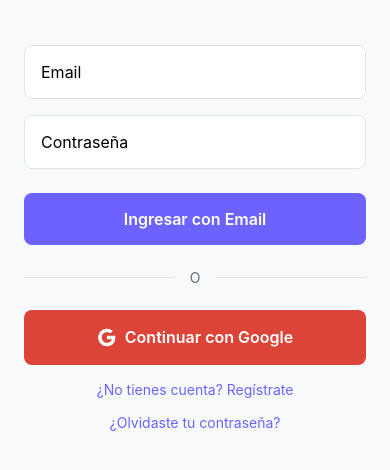
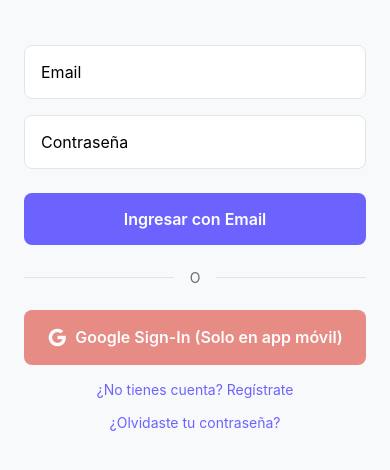
Before and after one commit to raibau003/separapp, an Expo app drawn with the web renderer of React Native: screen /login in a window 390 px wide. Shown: the part 252-722 px from the top of the page. Built offline with nearby package versions, Linux system fonts and the light colour scheme; Expo Router itself is replaced by a stand-in of ours; some packages are replaced by stand-ins of ours; no server answers.

Commit message:
fix: disable Google Sign-In on web platform
- Google Sign-In (@react-native-google-signin) only works on native platforms
- Added platform detection to disable button on web
- Shows user-friendly message on web
- Users can still login with email/password on web
- Rebuilt web distribution

```diff
--- a/app/(auth)/login.tsx
+++ b/app/(auth)/login.tsx
@@ -1,5 +1,5 @@
-import { useState } from 'react';
-import { View, Text, TextInput, TouchableOpacity, StyleSheet, Alert, ActivityIndicator } from 'react-native';
+import { useState, useMemo } from 'react';
+import { View, Text, TextInput, TouchableOpacity, StyleSheet, Alert, ActivityIndicator, Platform } from 'react-native';
 import { useRouter } from 'expo-router';
 import { Ionicons } from '@expo/vector-icons';
 import { signInWithEmail, signInWithGoogle } from '@/lib/authSync';
@@ -9,6 +9,7 @@ export default function LoginScreen() {
   const [password, setPassword] = useState('');
   const [loading, setLoading] = useState(false);
   const router = useRouter();
+  const isWeb = useMemo(() => Platform.OS === 'web', []);
 
   const handleLogin = async () => {
     if (!email || !password) {
@@ -28,6 +29,14 @@ export default function LoginScreen() {
   };
 
   const handleGoogleSignIn = async () => {
+    if (isWeb) {
+      Alert.alert(
+        'No disponible',
+        'Google Sign-In solo está disponible en la app móvil. Por favor, usa Email y Contraseña.'
+      );
+      return;
+    }
+
     setLoading(true);
     try {
       await signInWithGoogle();
@@ -86,14 +95,16 @@ export default function LoginScreen() {
           <View style={styles.dividerLine} />
         </View>
 
-        {/* Botón Google Sign-In */}
+        {/* Botón Google Sign-In (deshabilitado en web) */}
         <TouchableOpacity
-          style={[styles.googleButton, loading && styles.buttonDisabled]}
+          style={[styles.googleButton, (loading || isWeb) && styles.buttonDisabled]}
           onPress={handleGoogleSignIn}
-          disabled={loading}
+          disabled={loading || isWeb}
         >
           <Ionicons name="logo-google" size={20} color="#FFFFFF" />
-          <Text style={styles.buttonText}>Continuar con Google</Text>
+          <Text style={styles.buttonText}>
+            {isWeb ? 'Google Sign-In (Solo en app móvil)' : 'Continuar con Google'}
+          </Text>
         </TouchableOpacity>
 
         <TouchableOpacity
```
Also changed, not shown: dist/index.html, 2 other files.
